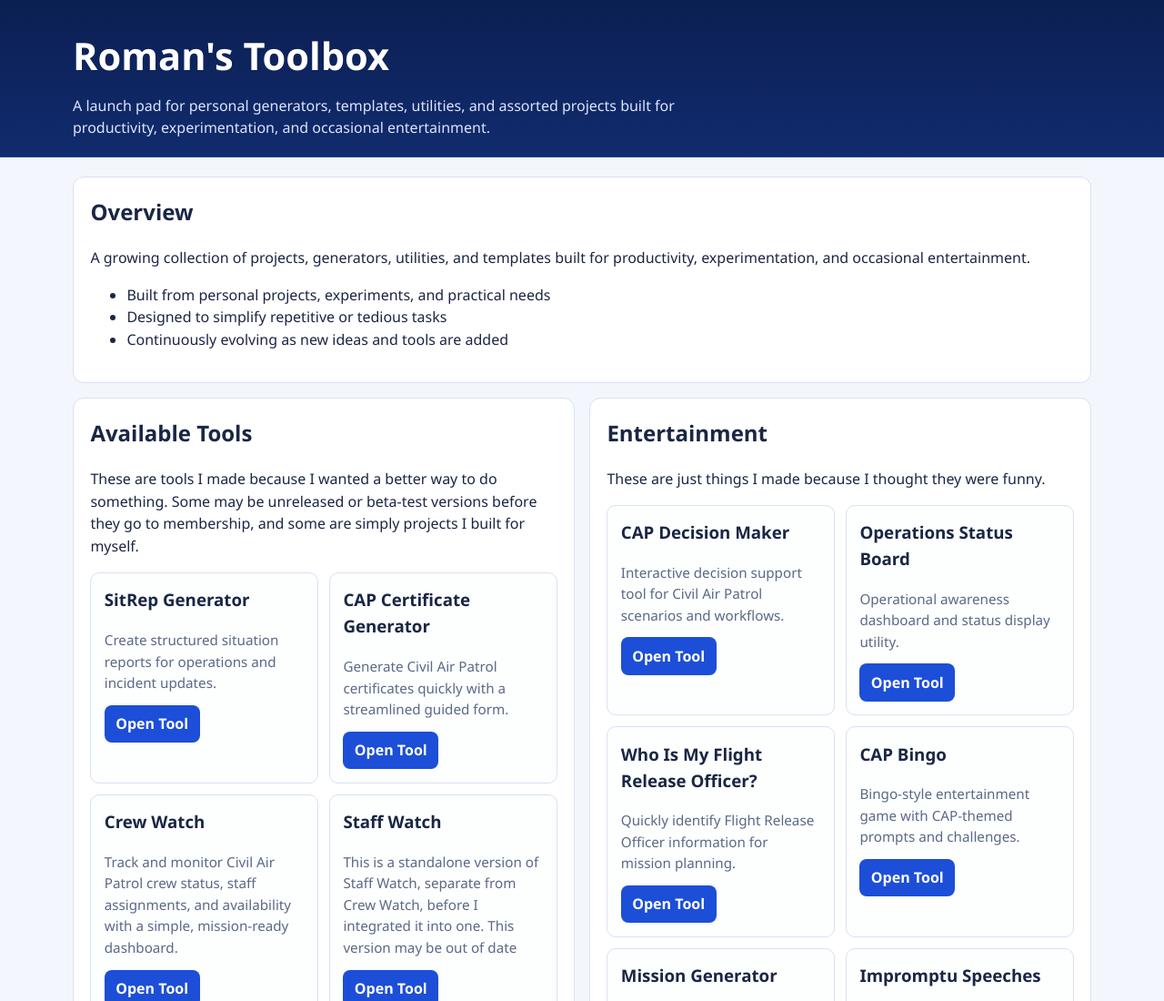
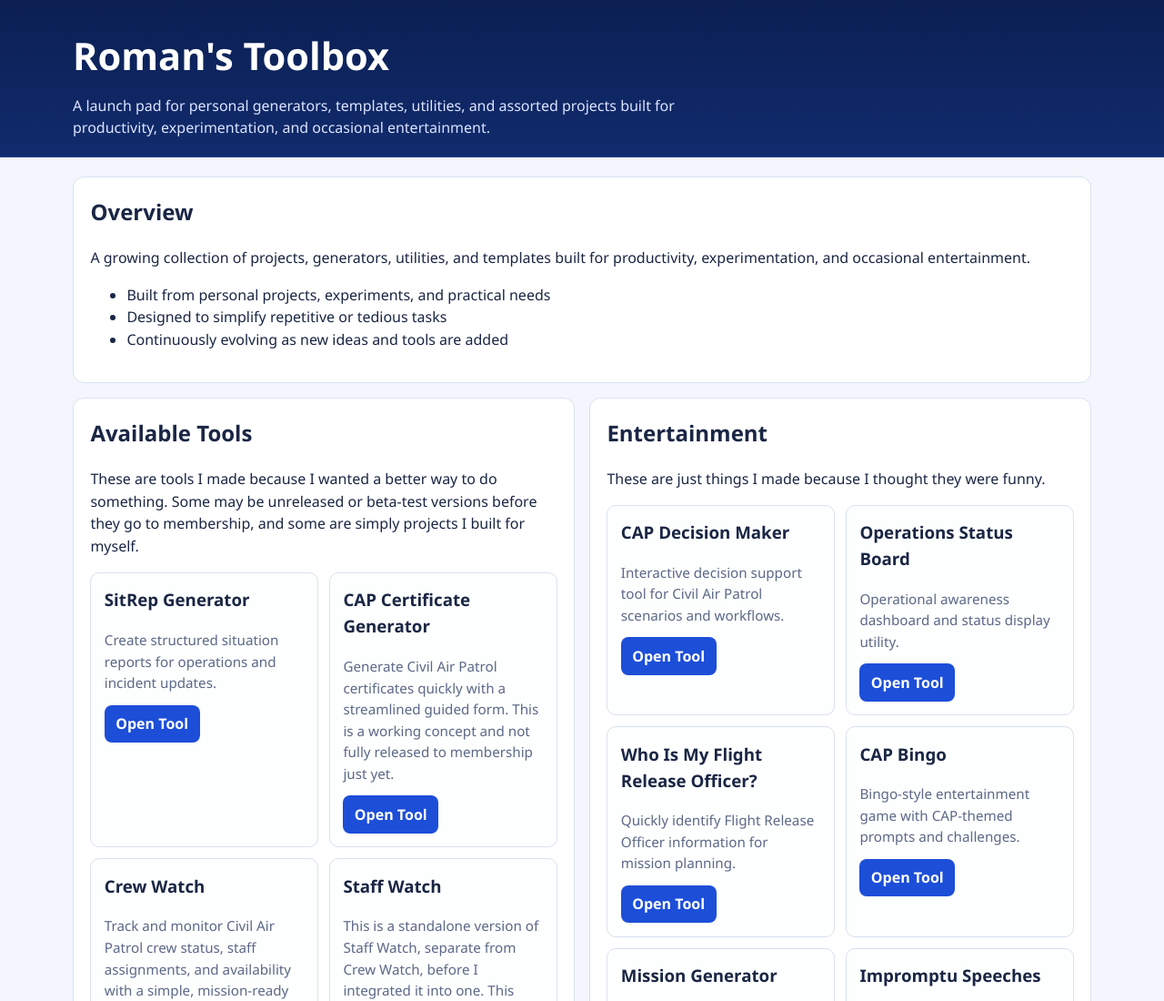
Before and after one commit to Romans-Tools/Romans-Tools, a plain HTML site: page index.html in a window 1280 px wide. Shown: the top 1100 px of the page at 91% size. Drawn offline with Linux system fonts and the light colour scheme.

Commit message:
Update description for CAP Certificate Generator
Added note that the certificate generator is a working concept and not fully released to membership.

```diff
--- a/index.html
+++ b/index.html
@@ -56,7 +56,7 @@
 
               <section class="tool-tile">
                 <h3>CAP Certificate Generator</h3>
-                <p>Generate Civil Air Patrol certificates quickly with a streamlined guided form.</p>
+                <p>Generate Civil Air Patrol certificates quickly with a streamlined guided form. This is a working concept and not fully released to membership just yet.</p>
                 <a
                   class="btn"
                   href="https://cap-certificate-generator.netlify.app/"
```
